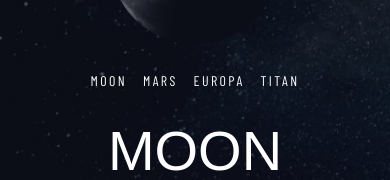
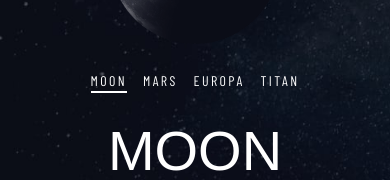
Before and after one commit to jradziejewski/space-tourism, a Next.js app: page /destination in a window 390 px wide. Shown: the part 268-448 px from the top of the page. Built offline with nearby package versions, Linux system fonts and the light colour scheme; a web font is replaced by a local one.

Commit message:
fixup! feat: destination responsive design

```diff
--- a/src/app/destination/DestinationButtons.tsx
+++ b/src/app/destination/DestinationButtons.tsx
@@ -8,7 +8,7 @@ const DestinationButtons = () => {
 
   function handleDestinationSelect(name: string) {
     const destination = destinations.find(
-      (destination) => destination.name === name
+      (destination) => destination.name === name,
     );
     if (!destination) return;
     selectDestination(destination);
@@ -20,7 +20,11 @@ const DestinationButtons = () => {
         <button
           key={destination.name}
           onClick={() => handleDestinationSelect(destination.name)}
-          className="destination-button active"
+          className={`destination-button ${
+            destination.name === activeDestination.name
+              ? "destination-button-active"
+              : ""
+          }`}
         >
           {destination.name}
         </button>
--- a/src/app/destination/destination.scss
+++ b/src/app/destination/destination.scss
@@ -21,15 +21,20 @@ body {
   @include flex-center;
   gap: 16px;
   font-size: 14px;
-  button {
+  .destination-button {
     letter-spacing: 2.36px;
     text-transform: uppercase;
     border-bottom: 2px solid transparent;
     &:hover {
-      border-bottom: 2px solid $white;
-      transition: border-bottom 0.1s ease-in-out;
+      border-bottom: 2px solid rgb(255, 255, 255, 0.6);
+      transition: border-bottom 0.3s ease-in-out;
     }
   }
+}
+
+.destination-button-active {
+  border-bottom: 2px solid $white !important;
+  transition: border-bottom 0.8s ease-in-out;
 }
 
 .destination-view {
```
